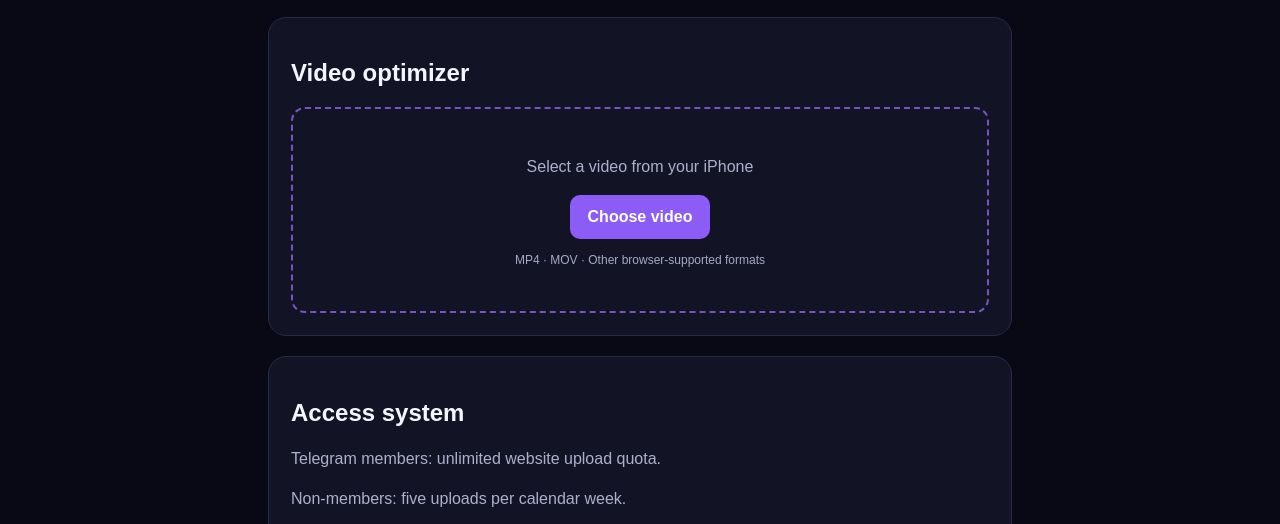
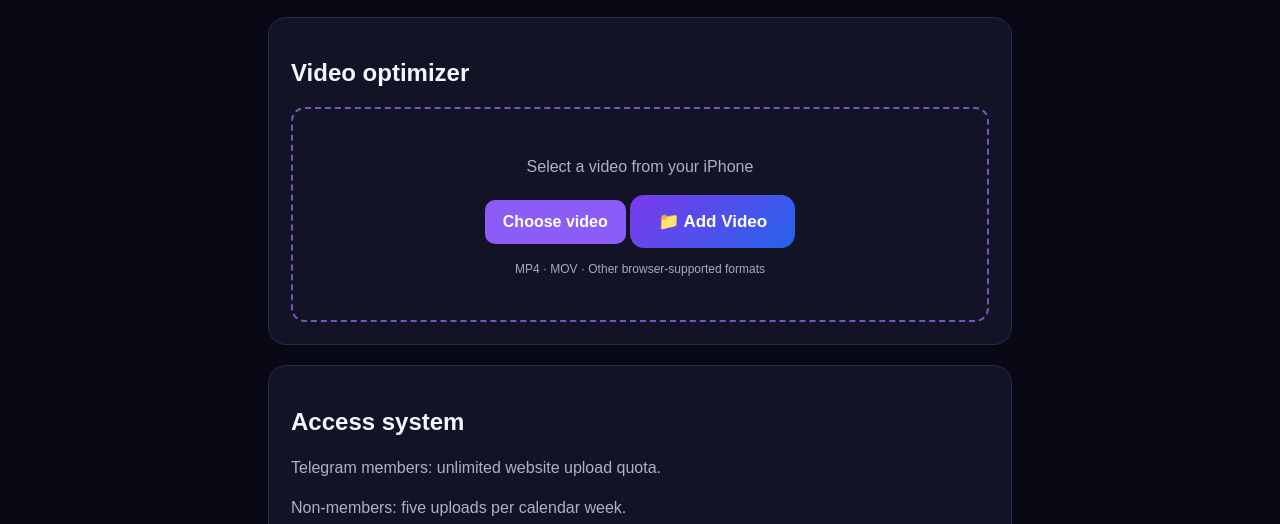
Before and after one commit to ibbyfxxx/ibbyfxuploadmethod-, a plain HTML site: page index.html in a window 1280 px wide. Shown: the part 268-792 px from the top of the page. Drawn offline with Linux system fonts and the light colour scheme.

Commit message:
Update index.html

```diff
--- a/index.html
+++ b/index.html
@@ -40,7 +40,34 @@ footer{text-align:center;padding:25px;color:#8588a2}
 <div class="upload">
 <p>Select a video from your iPhone</p>
 <label class="pick" for="file">Choose video</label>
-<input id="file" type="file" accept="video/*">
+<label for="videoUpload" class="upload-btn">
+  📁 Add Video
+</label>
+
+<input
+  id="videoUpload"
+  type="file"
+  accept="video/*"
+  hidden
+>
+
+<style>
+  .upload-btn {
+    display: inline-block;
+    padding: 16px 28px;
+    background: linear-gradient(135deg, #7c3aed, #2563eb);
+    color: white;
+    font-size: 17px;
+    font-weight: bold;
+    border-radius: 14px;
+    cursor: pointer;
+    text-align: center;
+  }
+
+  .upload-btn:hover {
+    opacity: 0.9;
+  }
+</style>
 <p class="small">MP4 · MOV · Other browser-supported formats</p>
 </div>
 <video id="preview" controls playsinline hidden></video>
```
